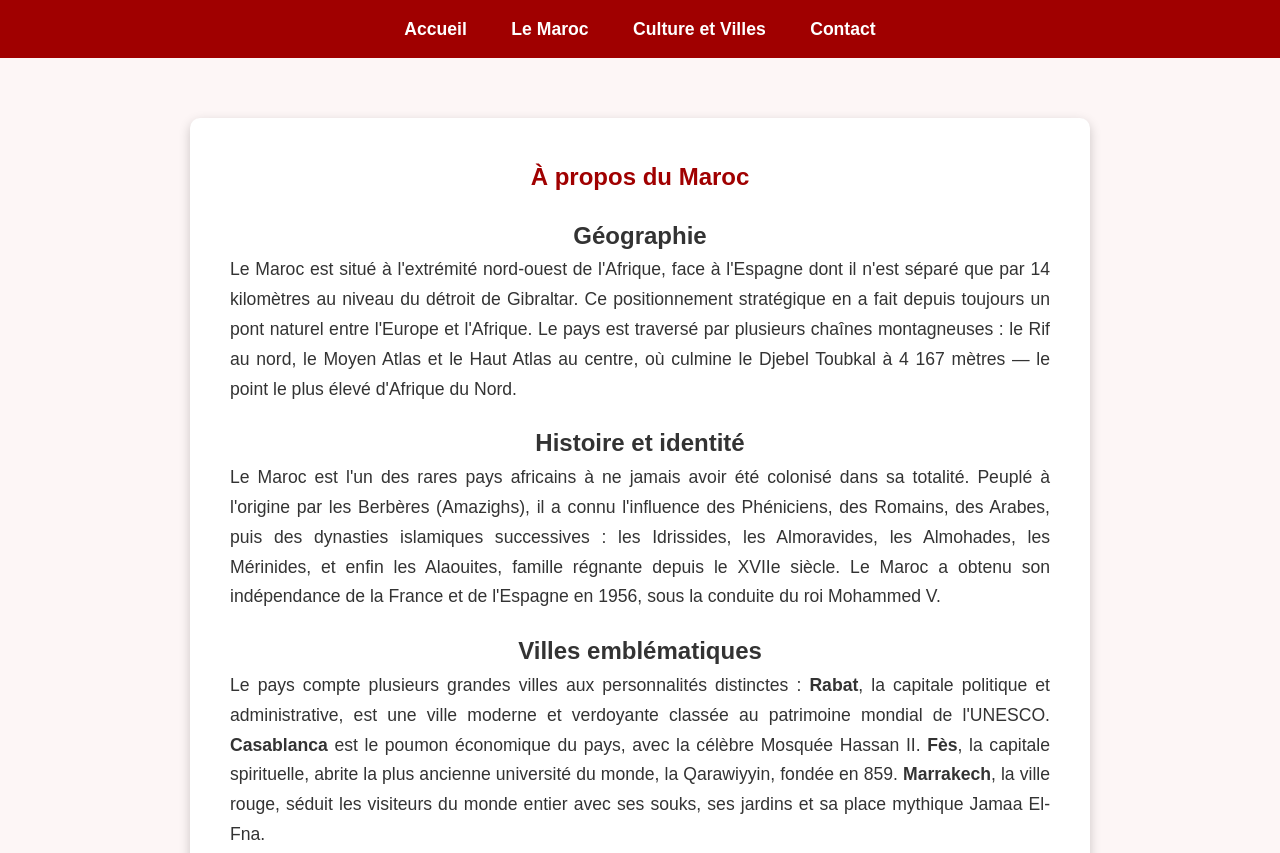
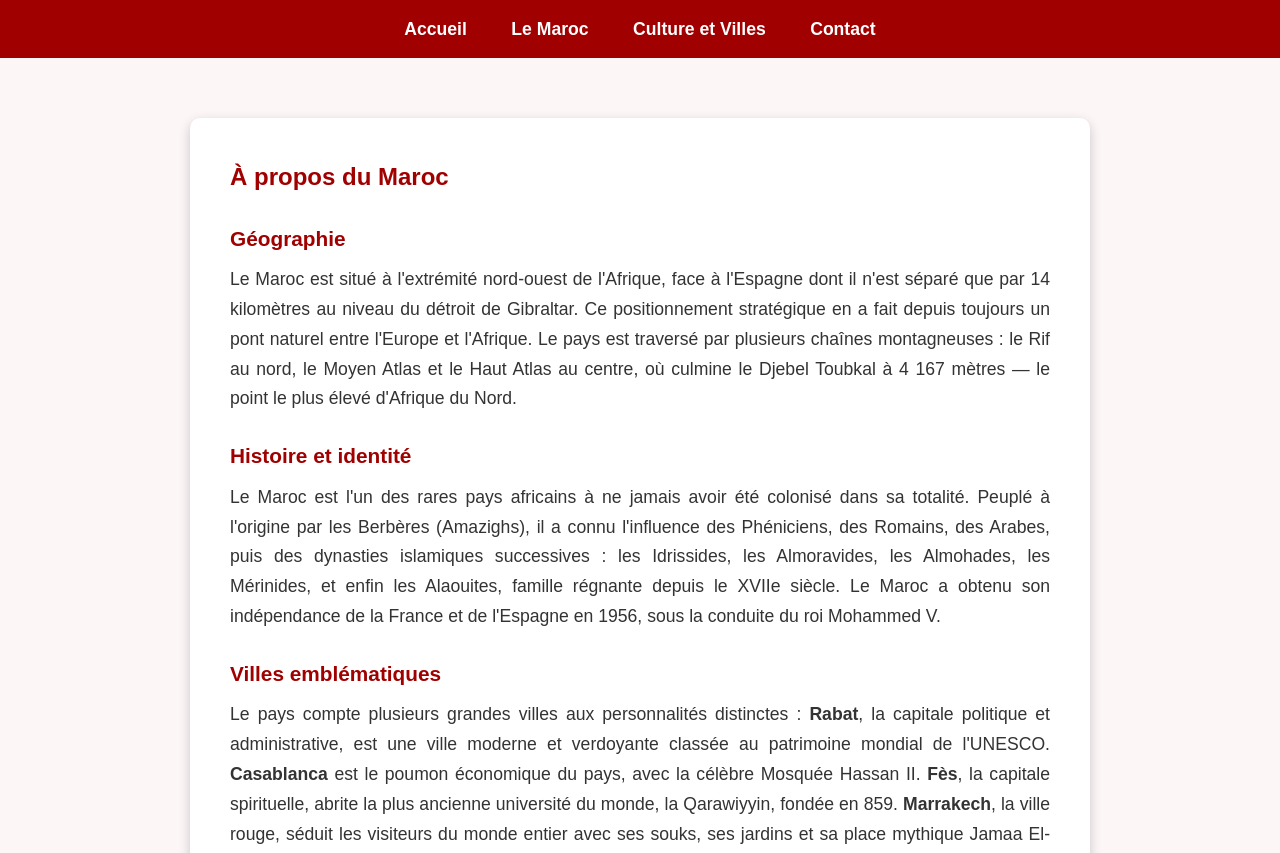
Before and after one commit to wiamnciri89-max/Maroc-Saveurs-Horizons, a plain HTML site: page maroc.html in a window 1280 px wide. Shown: the top 853 px of the page. Drawn offline with Linux system fonts and the light colour scheme.

Commit message:
mise à jour

```diff
--- a/css/styles.css
+++ b/css/styles.css
@@ -1,8 +1,3 @@
-/* ============================================================
-   STYLES DU SITE - Wiam Nciri
-   Structure claire, code validable et responsive
-============================================================ */
-
 /* ========== GLOBAL ========== */
 * {
   margin: 0;
@@ -95,12 +90,18 @@ nav a:hover {
   padding: 40px;
   border-radius: 10px;
   box-shadow: 0 4px 12px rgba(0, 0, 0, 0.2);
-  text-align: center;
+  text-align: left;
 }
 
 .maroc h1 {
   color: #a00000;
   margin-bottom: 20px;
+}
+
+.maroc h2 {
+  color: #a00000;
+  margin: 25px 0 10px;
+  font-size: 1.3em;
 }
 
 .maroc p {
```
